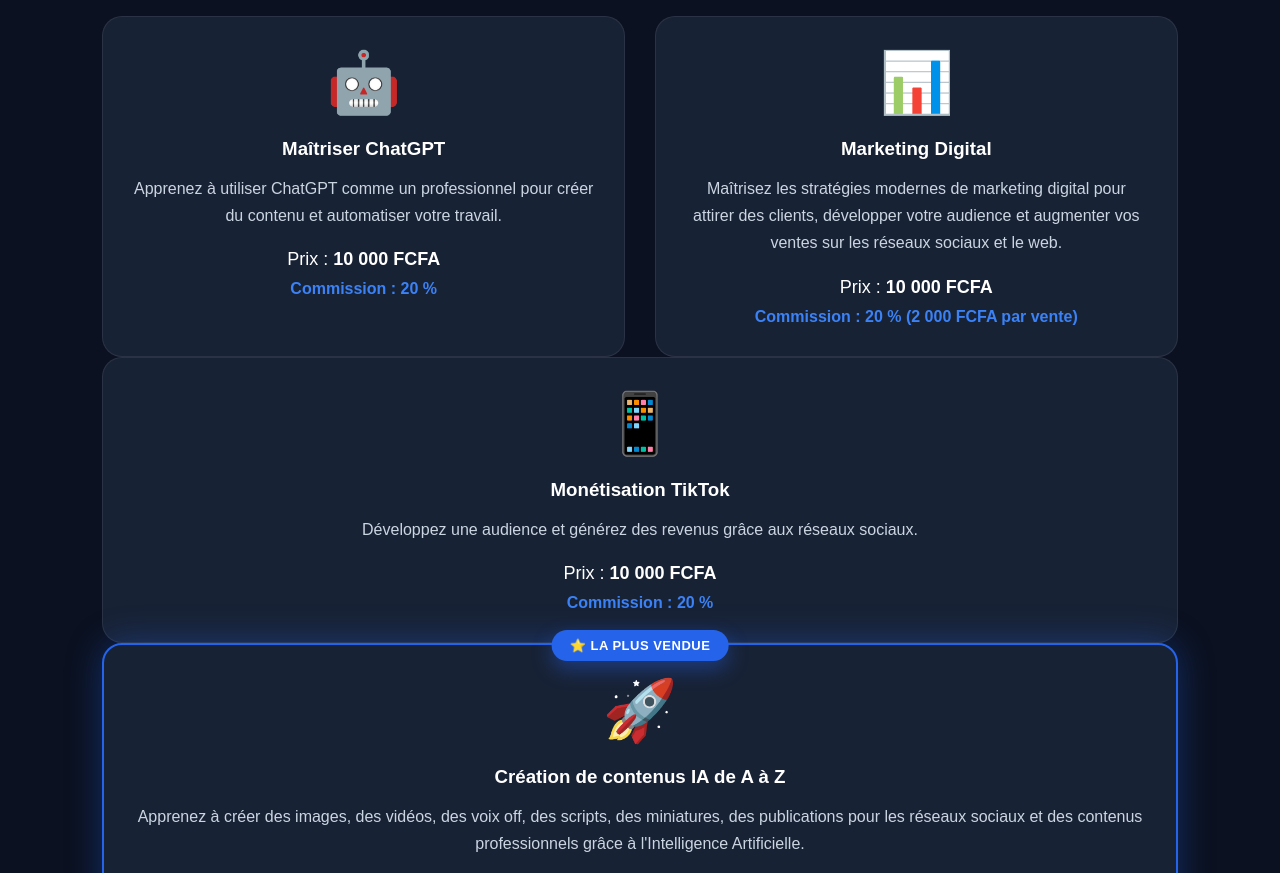
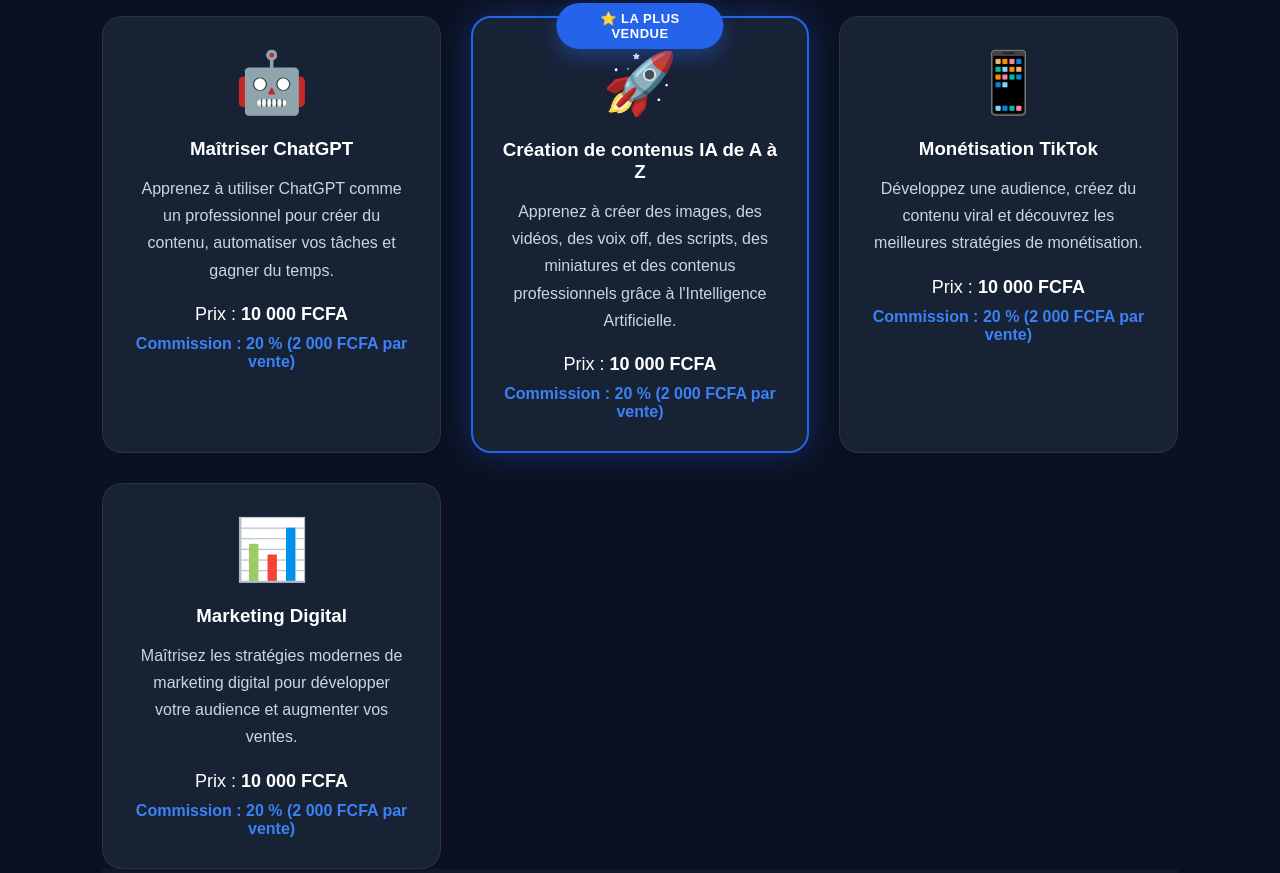
Before and after one commit to profiamedia225-source/prof-ia-affiliate, a plain HTML site: page index.html in a window 1280 px wide. Shown: the part 1546-2419 px from the top of the page. Drawn offline with Linux system fonts and the light colour scheme.

Commit message:
Réorganisation des cartes de formation

```diff
--- a/index.html
+++ b/index.html
@@ -103,6 +103,7 @@
 
       <div class="formations-grid">
 
+    <!-- ChatGPT -->
     <div class="formation-card">
 
         <div class="formation-image">🤖</div>
@@ -110,27 +111,7 @@
         <h3>Maîtriser ChatGPT</h3>
 
         <p>
-                    Apprenez à utiliser ChatGPT comme un professionnel pour créer du contenu et automatiser votre travail.
-                </p>
-
-                <div class="formation-price">
-                    Prix : <strong>10 000 FCFA</strong>
-                </div>
-
-                <div class="commission">
-                    Commission : <strong>20 %</strong>
-                </div>
-
-            </div>
-
-           <div class="formation-card">
-
-    <div class="formation-image">📊</div>
-
-    <h3>Marketing Digital</h3>
-
-    <p>
-        Maîtrisez les stratégies modernes de marketing digital pour attirer des clients, développer votre audience et augmenter vos ventes sur les réseaux sociaux et le web.
+            Apprenez à utiliser ChatGPT comme un professionnel pour créer du contenu, automatiser vos tâches et gagner du temps.
         </p>
 
         <div class="formation-price">
@@ -142,27 +123,8 @@
         </div>
 
     </div>
-            </div>
 
-            <div class="formation-card">
-
-                <div class="formation-image">📱</div>
-
-                <h3>Monétisation TikTok</h3>
-
-                <p>
-                    Développez une audience et générez des revenus grâce aux réseaux sociaux.
-                </p>
-
-                <div class="formation-price">
-                    Prix : <strong>10 000 FCFA</strong>
-                </div>
-
-                <div class="commission">
-                    Commission : <strong>20 %</strong>
-                </div>
-
-            </div>
+    <!-- Formation vedette -->
 
     <div class="formation-card featured">
 
@@ -175,7 +137,7 @@
         <h3>Création de contenus IA de A à Z</h3>
 
         <p>
-        Apprenez à créer des images, des vidéos, des voix off, des scripts, des miniatures, des publications pour les réseaux sociaux et des contenus professionnels grâce à l'Intelligence Artificielle.
+            Apprenez à créer des images, des vidéos, des voix off, des scripts, des miniatures et des contenus professionnels grâce à l'Intelligence Artificielle.
         </p>
 
         <div class="formation-price">
@@ -187,6 +149,53 @@
         </div>
 
     </div>
+
+    <!-- TikTok -->
+
+    <div class="formation-card">
+
+        <div class="formation-image">📱</div>
+
+        <h3>Monétisation TikTok</h3>
+
+        <p>
+            Développez une audience, créez du contenu viral et découvrez les meilleures stratégies de monétisation.
+        </p>
+
+        <div class="formation-price">
+            Prix : <strong>10 000 FCFA</strong>
+        </div>
+
+        <div class="commission">
+            Commission : <strong>20 % (2 000 FCFA par vente)</strong>
+        </div>
+
+    </div>
+
+    <!-- Marketing -->
+
+    <div class="formation-card">
+
+        <div class="formation-image">📊</div>
+
+        <h3>Marketing Digital</h3>
+
+        <p>
+            Maîtrisez les stratégies modernes de marketing digital pour développer votre audience et augmenter vos ventes.
+        </p>
+
+        <div class="formation-price">
+            Prix : <strong>10 000 FCFA</strong>
+        </div>
+
+        <div class="commission">
+            Commission : <strong>20 % (2 000 FCFA par vente)</strong>
+        </div>
+
+    </div>
+
+</div>
+
 
         </div>
 
```
Lines whose indentation alone changed are shown as unchanged.
